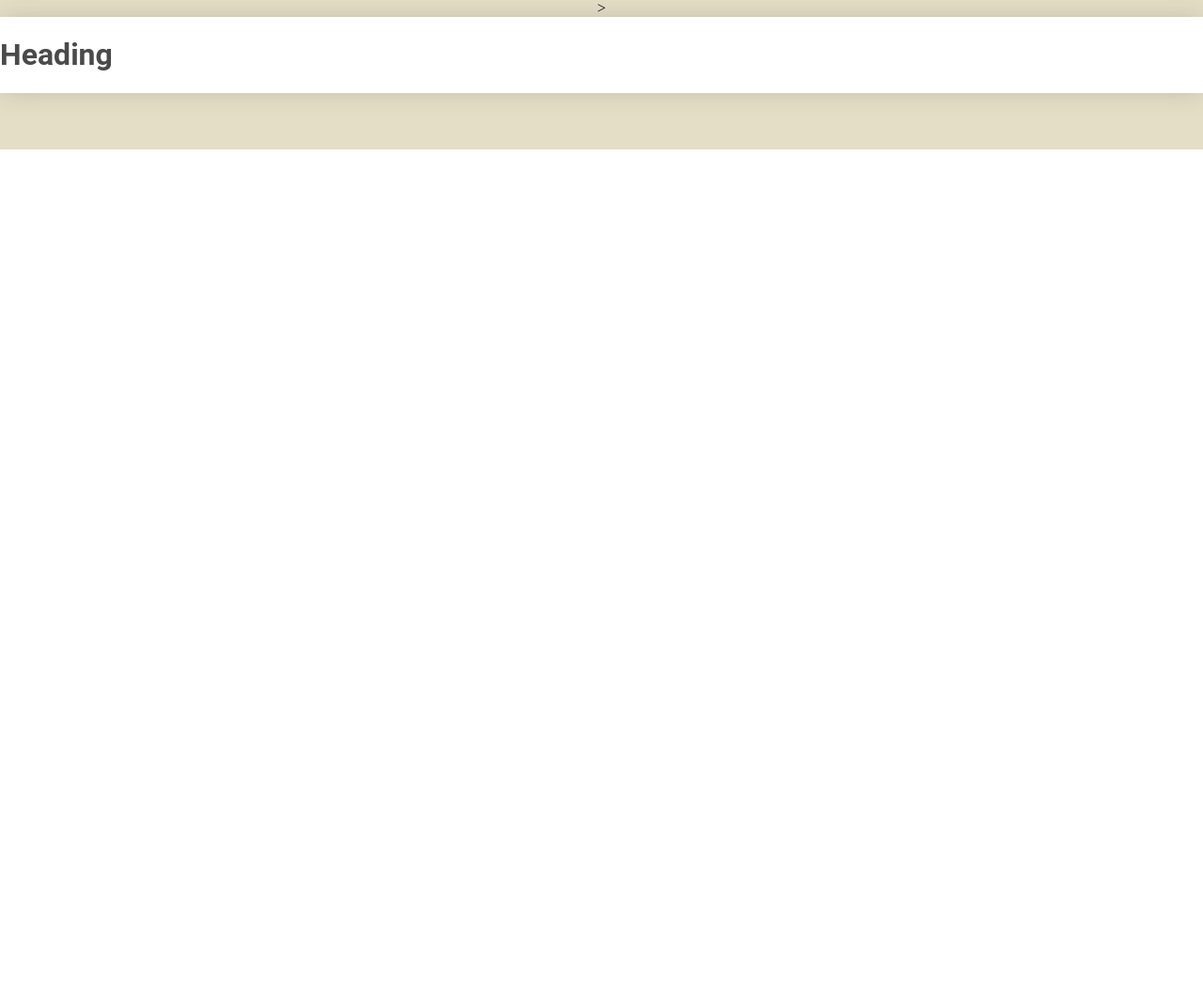
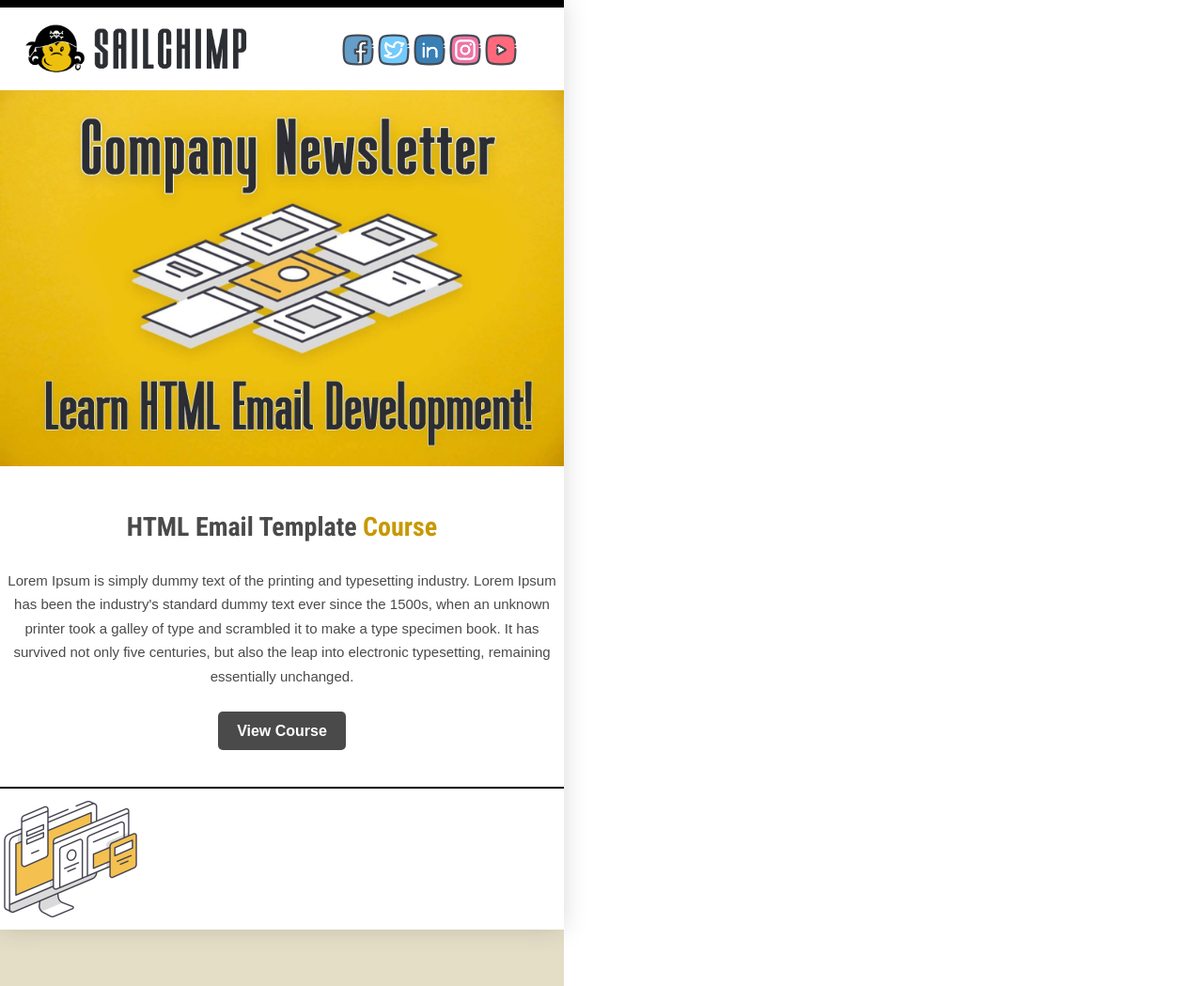
Before and after one commit to avinashdhauni/HTML-Email-Template, a plain HTML site: page Sail Chimp HTML Email Starter/index.html in a window 1280 px wide. Shown: the whole page at 94% size. Before the commit the page ends 800 px from the top, so only its background shows below. Drawn offline with Linux system fonts and the light colour scheme.

Commit message:
updated the cde

```diff
--- a/Sail Chimp HTML Email Starter/index.html
+++ b/Sail Chimp HTML Email Starter/index.html
@@ -9,6 +9,7 @@
 	@import url('https://fonts.googleapis.com/css2?family=Roboto+Condensed:wght@700&display=swap');
 	body {
 		margin: 0;
+		width:600px;
 	}
 	table {
 		border-spacing: 0;
@@ -29,9 +30,38 @@
 		width:	100%;
 		max-width: 600px0;
 		background-color: #fff;
-		font-family: Roboto;
+		font-family: sans-serif;
 		color: #4a4a4a;
 		box-shadow: 0 0 25px rgba(0, 0, 0, 0.15);
+		text-align: center;
+	}
+	.social{
+		width: 38px;
+	}
+	.social-media{
+		padding: 12px 0 12px 62px;
+	}
+	.two-columns{
+		font-size: 0;
+
+	}
+	.two-columns .column{
+		width: 100%;
+		max-width: 300px;
+		display: inline-block;
+		vertical-align: top;
+	}
+	h3{
+		font-family: "Roboto Condensed", sans-serif;
+		font-size: 28px;
+	}
+	.button{
+		background-color: #4a4a4a;
+		color: #fff;
+		text-decoration: none;
+		padding: 12px 20px;
+		font-weight: bold;
+		border-radius: 5px;
 	}
 </style>
 </head>
@@ -43,20 +73,92 @@
 
 <!-- BORDER -->
 <tr>
-	<td>
-		<h1>Heading</h1>
-	</td>
-</tr>>
+	<td height="8" style="background-color: #000;"></td>
+</tr>
 
 <!-- LOGO & SOCIAL MEDIA SECTION -->
+<tr>
+	<td style="padding: 14px 0 4px;">
+		<table width="100%">
+			<tr>
+				<td class="two-columns">
+					<table class="column">
+						<tr>
+							<td style="padding: 0 22px 10px;">
+								<a href="#"><img src="img/logo.png" alt="logo" title="Sailchimp" width="250px"></a>
+							</td>
+						</tr>
+					</table>
+					<table class="column">
+						<tr>
+							<td class="social-media">
+								<a href="#"><img src="img/facebook.png" alt="" class="social"></a>
+								<a href="#"><img src="img/twitter.png" alt="" class="social"></a>
+								<a href="#"><img src="img/linkedin.png" alt="" class="social"></a>
+								<a href="#"><img src="img/instagram.png" alt="" class="social"></a>
+								<a href="#"><img src="img/youtube.png" alt="" class="social"></a>
+							</td>
+						</tr>
+					</table>
+				</td>
+			</tr>
+		</table>
+	</td>
+</tr>
 
 <!-- BANNER IMAGE -->
+<tr>
+	<td>
+		<a href="#"><img src="img/banner.jpg" alt="" width="600" style="max-width: 100%;"></a>
+	</td>
+</tr>
 
 <!-- TITLE, TEXT & BUTTON -->
+<tr>
+	<td style="padding: 20px 5px 50px;">
+		<table width="100%" >
+			<tr>
+				<td>
+					<h3>HTML Email Template <span style="color: #c89800">Course</span></h3>
+					<p style="line-height: 1.7; font-size: 15px; padding: 0px 0 22px;">
+						Lorem Ipsum is simply dummy text of the printing and typesetting industry. Lorem Ipsum has been the industry's standard dummy text ever since the 1500s, when an unknown printer took a galley of type and scrambled it to make a type specimen book. It has survived not only five centuries, but also the leap into electronic typesetting, remaining essentially unchanged.
+					</p>
+					<a href="#" class="button">View Course</a>
+				</td>
+			</tr>
+		</table>
+	</td>
+</tr>
 
 <!-- BORDER -->
+<tr>
+	<td height="2" style="background-color: #000;"></td>
+</tr>
 
 <!-- THREE COLUMN SECTION -->
+<tr>
+	<td>
+		<table width="100%">
+			<tr>
+				<td class="three-columns">
+					<table class="column">
+						<tr>
+							<td class="padding">
+								<table class="content">
+									<tr>
+										<td>
+											<a href="#"><img src="img/design.png" alt="" width="150"></a>
+										</td>
+									</tr>
+								</table>
+							</td>
+						</tr>
+					</table>
+				</td>
+			</tr>
+		</table>
+	</td>
+</tr>
 
 <!-- BORDER -->
 
```
